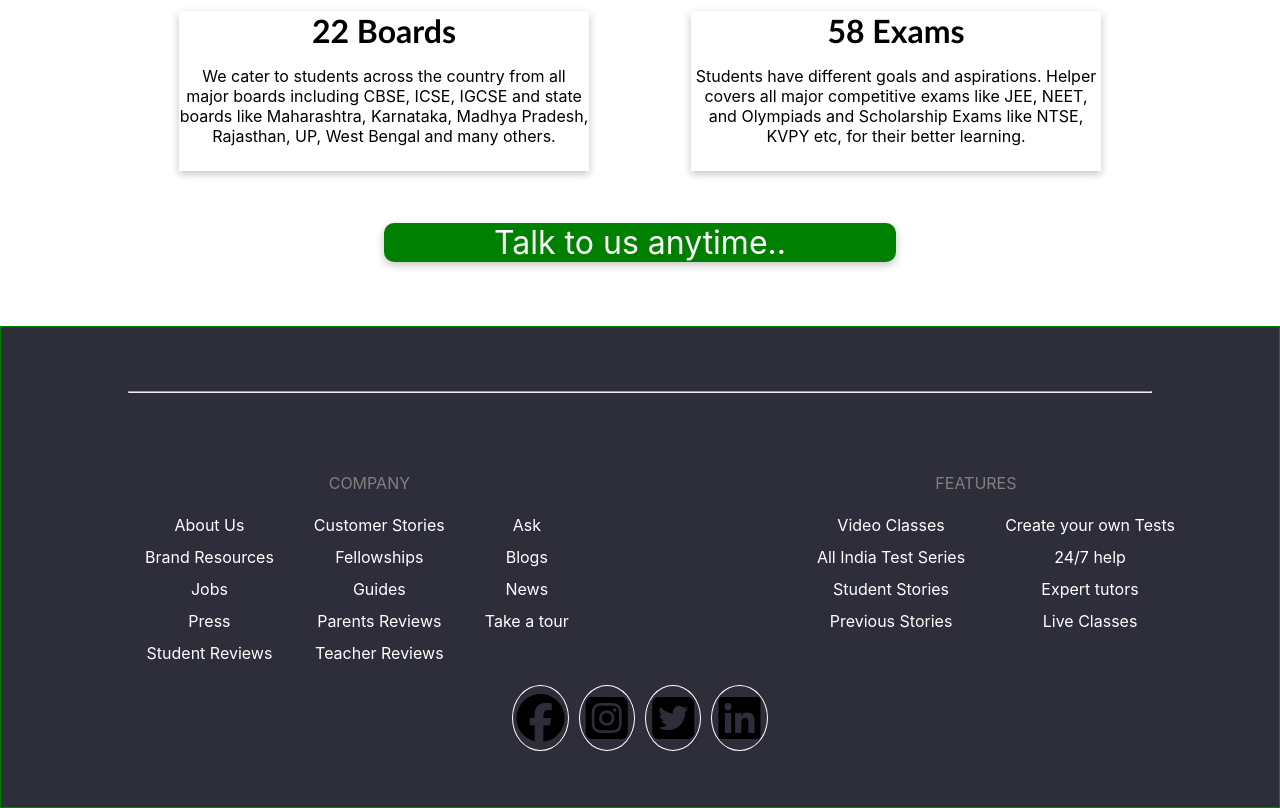
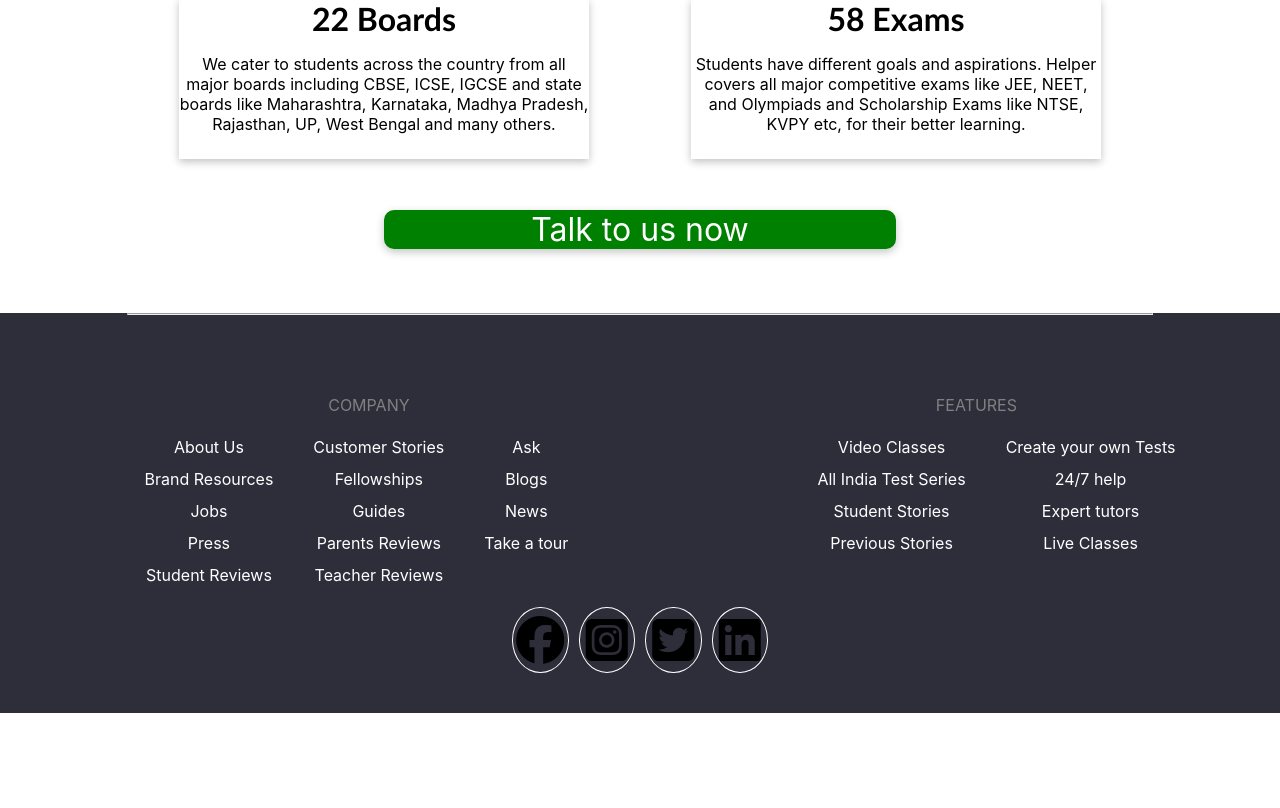
Before and after one commit to CodEsHiVaz/Project-Tifrac, a React (Create React App) app in the folder Frontend/tifrac/: page / in a window 1280 px wide. Shown: the part 1391-2199 px from the top of the page. After the commit the page ends 2104 px from the top, so only its background shows below. Built offline with nearby package versions, Linux system fonts and the light colour scheme.

Commit message:
homepage done

```diff
--- a/Frontend/tifrac/src/App.css
+++ b/Frontend/tifrac/src/App.css
@@ -3,3 +3,24 @@
   margin: 0;
   padding: 0;
 }
+::-webkit-scrollbar {
+  width: 20px;
+  height:2%;
+}
+
+/* Track */
+::-webkit-scrollbar-track {
+  box-shadow: inset 0 0 5px grey;
+  border-radius: 10px;
+}
+
+/* Handle */
+::-webkit-scrollbar-thumb {
+
+  border-radius: 10px;
+}
+
+/* Handle on hover */
+::-webkit-scrollbar-thumb:hover {
+  background:#1a202c;
+}
--- a/Frontend/tifrac/src/Components/Home/Footer.jsx
+++ b/Frontend/tifrac/src/Components/Home/Footer.jsx
@@ -3,7 +3,7 @@ import styles from "./Footer.module.css"
 export const Footer = () => {
   return (
     <div className={styles.footermain}>
-        <hr style={{marginTop:"5%",width:"80%"}} />
+        <hr style={{marginTop:"5vh",width:"80%"}} />
         <div style={{marginTop:"10vh",display:"flex",justifyContent:"space-around"}}>
             {/* Left div */}
 
--- a/Frontend/tifrac/src/Components/Home/Footer.module.css
+++ b/Frontend/tifrac/src/Components/Home/Footer.module.css
@@ -1,14 +1,14 @@
 .footermain
 {
-    border:1px solid green;
-    height:60vh;
+
+    height:50vh;
     background-color: #2e2d3a;
     margin-top: 5%;
+    box-sizing: border-box;
 }
 .prfooterleft
 {
     display:flex;
-
     width:100%;
     margin:auto;
     justify-content: space-around;
--- a/Frontend/tifrac/src/Components/Home/Home.jsx
+++ b/Frontend/tifrac/src/Components/Home/Home.jsx
@@ -32,16 +32,16 @@ let exams=[{examlnk:"https://static-cf.toppr.com/marketing/7af27c4/images/home/e
             {examlnk:"https://static-cf.toppr.com/marketing/7af27c4/images/home/exams/nstse-50.png"},
             {examlnk:"	https://static-cf.toppr.com/marketing/7af27c4/images/home/exams/sat-50.png"},]
 
-  let handleChange=(e)=>{
-   e.preventDefault()
-   setMail({...mail,[e.target.name]:e.target.value})
-  }
+  // let handleChange=(e)=>{
+  //  e.preventDefault()
+  //  setMail({...mail,[e.target.name]:e.target.value})
+  // }
   let handleSubmit=()=>{
 
-console.log(mail)
-localStorage.setItem("usermail",mail.email)
-setTalk(false)
-window.location.href="https://friendly-pothos-7ba9cc.netlify.app/"
+// console.log(mail)
+// localStorage.setItem("usermail",mail.email)
+// setTalk(false)
+window.location.href="https://melodious-smakager-c7e4db.netlify.app/"
 //https://silver-fox-54971d.netlify.app
 // https://friendly-pothos-7ba9cc.netlify.app/
    }
@@ -88,7 +88,7 @@ window.location.href="https://friendly-pothos-7ba9cc.netlify.app/"
    <div style={{width:"80%",margin:"auto",display:"flex",justifyContent:"space-between"}}>
       <div className={styles.prboards}>
         { boards.map((el)=>(
-          <div style={{height:"60%",width:"60%",margin:"auto"}}>
+          <div style={{height:"80%",width:"35%",margin:"auto"}}>
             <img src={el.brdlnk} style={{height:"100%",width:"100%"}}/>
           </div>
         ))
@@ -98,7 +98,7 @@ window.location.href="https://friendly-pothos-7ba9cc.netlify.app/"
 
        <div className={styles.prboards}>
         { exams.map((el)=>(
-          <div style={{height:"60%",width:"60%",margin:"auto"}}>
+          <div style={{height:"80%",width:"35%",margin:"auto"}}>
             <img src={el.examlnk} style={{height:"100%",width:"100%",textAlign:"center"}}/>
           </div>
         ))
@@ -125,11 +125,10 @@ window.location.href="https://friendly-pothos-7ba9cc.netlify.app/"
       </div>
 
    </div>
-   {talk && <div style={{width:"40%",marginBottom:"2%",height:"5vh",margin:"auto",fontWeight:"800"}}><p >Our representative will send the meeting id to the entered mail.</p></div>}
-   {talk && <div style={{width:"80%",margin:"auto"}}><input value={mail.email} name="email" onChange={(e)=>handleChange(e)} style={{width:"40%",marginTop:"-30%",marginBottom:"2%",height:"5vh",border:"1px solid green",textAlign:"center"}}placeholder="Please enter your mail-id"/> <button onClick={handleSubmit} style={{width:"20%",marginBottom:"2%",height:"5vh",backgroundColor:"green",color:"white"}}>Submit</button></div>}
+   {/* {talk && <div style={{width:"40%",marginBottom:"2%",height:"5vh",margin:"auto",fontWeight:"800"}}><p >Our representative will send the meeting id to the entered mail.</p></div>}
+   {talk && <div style={{width:"80%",margin:"auto"}}><input value={mail.email} name="email" onChange={(e)=>handleChange(e)} style={{width:"40%",marginTop:"-30%",marginBottom:"2%",height:"5vh",border:"1px solid green",textAlign:"center"}}placeholder="Please enter your mail-id"/> <button onClick={handleSubmit} style={{width:"20%",marginBottom:"2%",height:"5vh",backgroundColor:"green",color:"white"}}>Submit</button></div>} */}
 
-   <div onClick={()=>setTalk(true)} className={styles.prtalktosales}>Talk to us anytime..</div>
-
+   <div onClick={handleSubmit} className={styles.prtalktosales}>Talk to us now</div>
   <Footer/>
   </>
   )
--- a/Frontend/tifrac/src/Components/Home/Home.module.css
+++ b/Frontend/tifrac/src/Components/Home/Home.module.css
@@ -5,6 +5,7 @@
     margin-top: 10%;
     width:80%;
     margin: auto;
+    margin-bottom: 5%;
 }
 .prfirstbanner >div:nth-child(1)
 {
--- a/Frontend/tifrac/src/Components/Home/Navbar.module.css
+++ b/Frontend/tifrac/src/Components/Home/Navbar.module.css
@@ -21,6 +21,7 @@
    justify-content: center;
    align-items: center;
   font-family: Georgia, 'Times New Roman', Times, serif;
+  cursor: pointer;
 
 
 }
@@ -42,11 +43,10 @@
 {
     display: flex;
     gap:5%;
-
-
     width:20%;
     justify-content: space-around;
     text-align: center;
+
 }
 .prlogsignindi
 {
@@ -60,6 +60,7 @@
     box-sizing: border-box;
     background-color:#1a202c;
     color:white;
+    cursor: pointer;
 }
 
 @media(max-width:700px)
```
